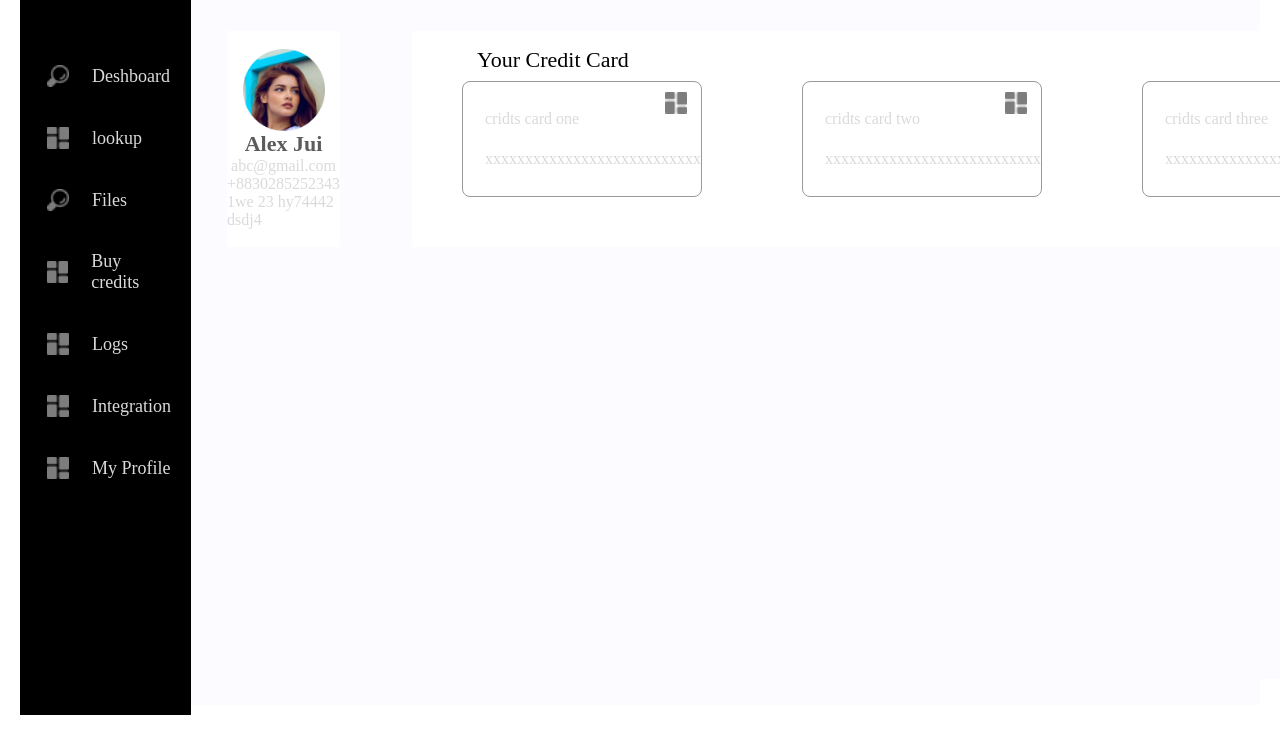
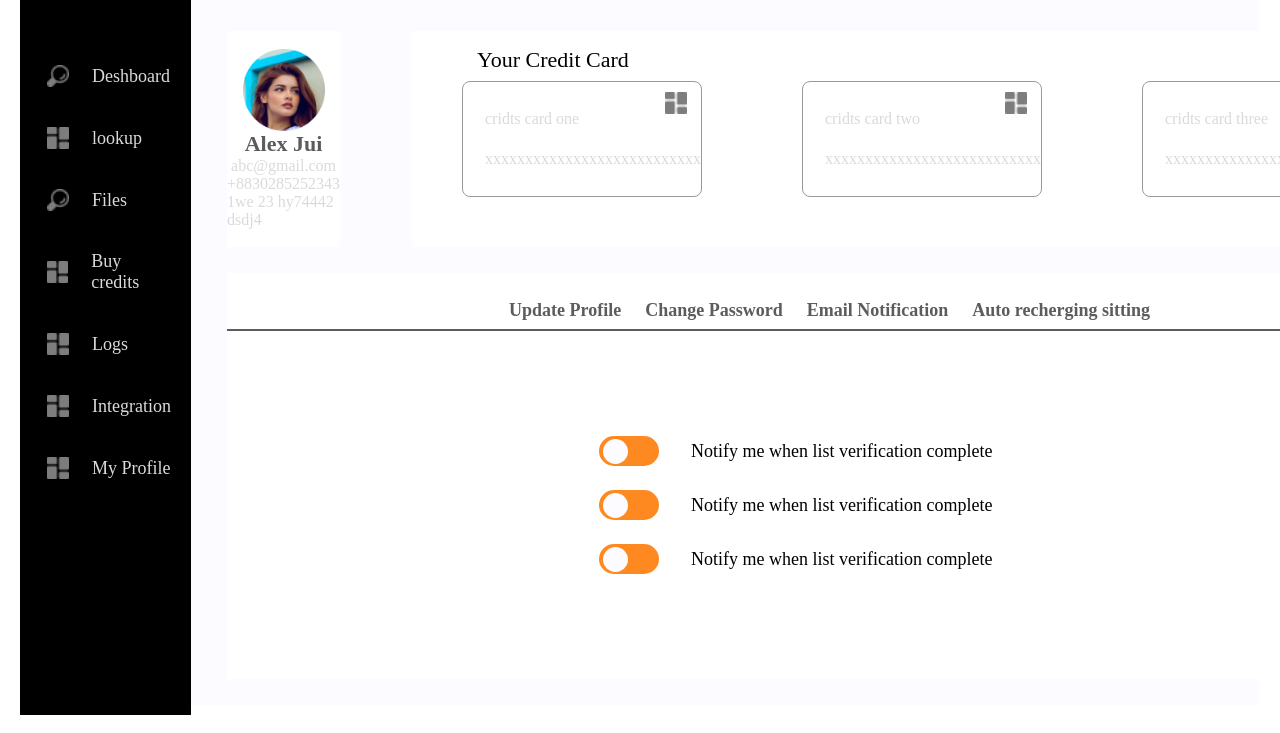
Before and after one commit to LiponRoy/unique-profile, a plain HTML site: page index.html in a window 1280 px wide. Shown: the part 95-828 px from the top of the page. Drawn offline with Linux system fonts and the light colour scheme.

Commit message:
body bottomSide start

```diff
--- a/index.html
+++ b/index.html
@@ -13,7 +13,6 @@
 				<div class="logo">
 					<img src="./images/logo.png" alt="no image" width="42px" />
 					<div class="logo-text">
-						<!-- <span>CARRIER <span style="font-weight: bold">LOOKUP</span></span> -->
 						<span>CARRIER LOOKUP</span>
 						<span>ACCURATE CARRIER INFO</span>
 					</div>
@@ -73,31 +72,53 @@
 							<span style="color: var(--color-muted-text)">1we 23 hy74442 dsdj4</span>
 						</div>
 						<div class="credits">
-
 							<div class="card1">
 								<span>cridts card one</span>
 								<span>xxxxxxxxxxxxxxxxxxxxxxxxxxx</span>
-								<img class="card-icon" src="./images/icon2.png" alt="" width="22px">
-								<span class="card-headline" style="color:black">Your Credit Card</span>
+								<img class="card-icon" src="./images/icon2.png" alt="" width="22px" />
+								<span class="card-headline" style="color: black">Your Credit Card</span>
 							</div>
 							<div class="card2">
 								<span>cridts card two</span>
 								<span>xxxxxxxxxxxxxxxxxxxxxxxxxxx</span>
-								<img class="card-icon" src="./images/icon2.png" alt="" width="22px">
-
+								<img class="card-icon" src="./images/icon2.png" alt="" width="22px" />
 							</div>
 
 							<div class="card3">
 								<span>cridts card three</span>
 								<span>xxxxxxxxxxxxxxxxxxxxxxxxxxx</span>
-								<img class="card-icon" src="./images/icon2.png" alt="" width="22px">
+								<img class="card-icon" src="./images/icon2.png" alt="" width="22px" />
 							</div>
 						</div>
+					</div>
+
+					<div class="bottomSide">
+						<div class="topPart">
+							<span>Update Profile</span>
+							<span>Change Password</span>
+							<span>Email Notification</span>
+							<span>Auto recherging sitting</span>
 						</div>
+						<div class="bottomPart">
+							<div class="item">
+								<div class="toggle-icon">
+									<div class="circle"></div>
+								</div>
+								<span>Notify me when list verification complete</span>
+							</div>
+							<div class="item">
+								<div class="toggle-icon">
+									<div class="circle"></div>
+								</div>
+								<span>Notify me when list verification complete</span>
+							</div>
+							<div class="item">
+								<div class="toggle-icon">
+									<div class="circle"></div>
+								</div>
+								<span>Notify me when list verification complete</span>
+							</div>
 						</div>
-					</div>
-					<div class="bottomside">
-						<span>Bakon didi 2</span>
 					</div>
 				</div>
 			</div>
--- a/style.css
+++ b/style.css
@@ -159,17 +159,15 @@ height: auto;
 .body-content{
     background-color: var(--color-off-white);
     margin: 36px;
-
     display: grid;
     grid-template-rows: 3fr 6fr;
 }
 /* ==========body-content TopSide=========== */
 .body-content .topside{
     display: grid;
-        grid-template-columns: 2fr 6fr;
+    grid-template-columns: 2fr 6fr;
+}
 
-
-}
 .body-content .topside .profile-info{
   background-color: var(--color-white);
   margin-right: 72px;
@@ -265,7 +263,79 @@ display: flex;
     border-radius: 8px;
 }
 /* ==========body-content TopSide End=========== */
-.body-content .bottomside{
-    background-color: rgb(5, 94, 97);
+
+/* ==========body-content BottomSide=========== */
+.body-content .bottomSide{
+    background-color: var(--color-white);
+    color: var(--color-muted-text);
+    margin-top: 26px;
+
+    display: grid;
+    grid-template-rows: 1fr 6fr;
 
 }
+.body-content .bottomSide .topPart{
+
+    display: flex;
+    justify-content: center;
+    align-items: end;
+    border-bottom: 2px solid var(--color-light);
+    padding-bottom: 4px;
+}
+.body-content .bottomSide .topPart span {
+    margin: 0px 12px;
+    color: var(--color-light);
+    font-size: 18px;
+    font-weight: 700;
+    padding-bottom: 4px;
+}
+.body-content .bottomSide .topPart span:hover {
+    color: var(--color-orange);
+    border-bottom: 4px solid var(--color-orange);
+    cursor: pointer;
+
+
+}
+.body-content .bottomSide .bottomPart{
+display: flex;
+    justify-content: center;
+    flex-direction: column;
+  padding:0px 360px;
+
+}
+
+.body-content .bottomSide .bottomPart .item{
+    color: black;
+    display: flex;
+    align-items: center;
+   margin: 12px;
+
+}
+.body-content .bottomSide .bottomPart .item span {
+    color: black;
+    margin-left: 32px;
+    font-size: 18px;
+
+
+}
+.body-content .bottomSide .bottomPart .item .toggle-icon{
+width: 60px;
+height: 30px;
+background-color: var(--color-orange);
+border-radius: 50px;
+position: relative;
+
+}
+.body-content .bottomSide .bottomPart .item .toggle-icon .circle{
+    background-color: var(--color-off-white);
+    width: 25px;
+    height: 25px;
+    border-radius: 50%;
+    position: absolute;
+    left: 4px;
+    top: 0;
+    bottom:0;
+    margin:auto;
+
+
+}
```
